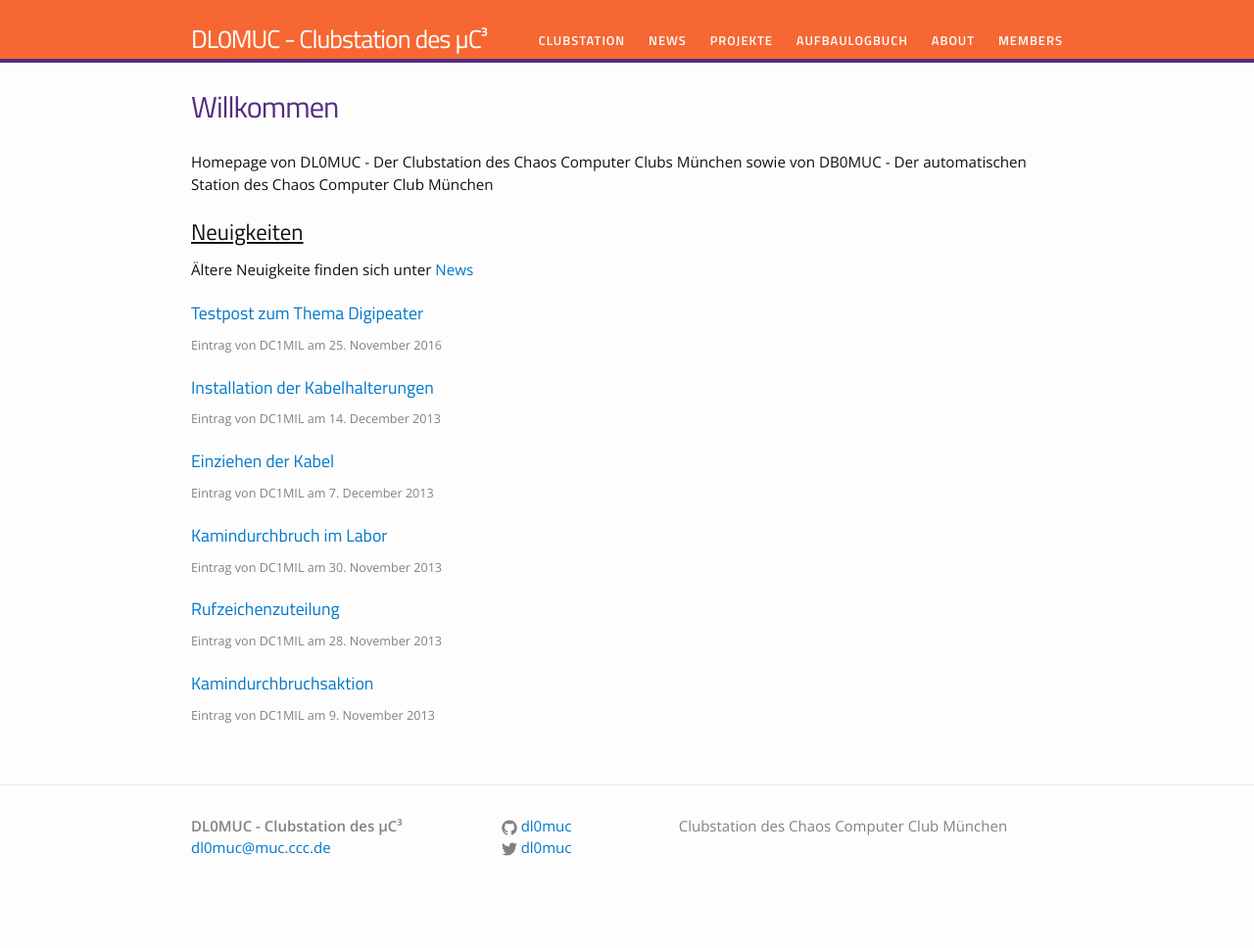
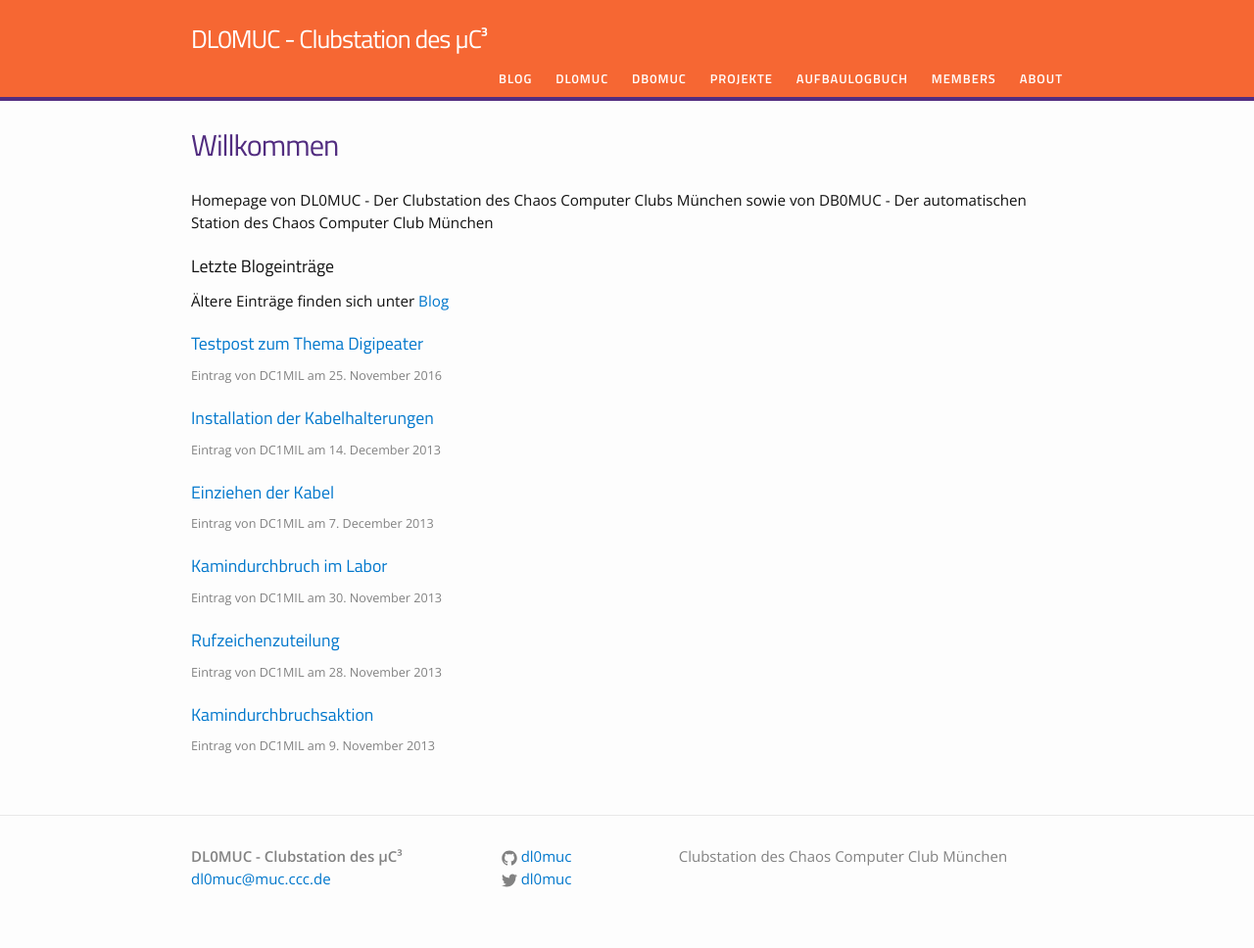
Before and after one commit to dl0muc/homepage, a Jekyll site: the page built from index.md, in a window 1280 px wide. Shown: the whole page at 98% size. Built offline with Jekyll 4.4.1, drawn with Linux system fonts in a browser that asks for light colours; before the commit the page ends 937 px from its top, so only the background shows below that.

Commit message:
NOTICKET: Page Restructure
/dc1mil

```diff
--- a/_data/menu.yml
+++ b/_data/menu.yml
@@ -1,8 +1,11 @@
-- title: "Clubstation"
+- title: "Blog"
+  href: "/bloglisting/"
+
+- title: "DL0MUC"
   href: "/clubstation/"
 
-- title: "News"
-  href: "/news/"
+- title: "DB0MUC"
+  href: "/db0muc/"
 
 - title: "Projekte"
   href: "/projects/"
@@ -13,10 +16,10 @@
       subhref: "/projects/avm/"
 
 - title: "Aufbaulogbuch"
-  href: "/projects/aufbaulogbuch/"
+  href: "/aufbaulogbuch/"
+
+- title: "members"
+  href: "/members.html"
 
 - title: "About"
   href: "/about/"
-
-- title: "members"
-  href: "/members.html"
--- a/blog.md
+++ b/blog.md
@@ -1,8 +1,8 @@
 ---
 layout: page
-title: News
-description: Hier finden sich alle Neuigkeiten zu unserer Clubstation
-permalink: /news/
+title: Blog
+description: Hier finden sich alle Neuigkeiten zu DL0MUC, DB0MUC und unseren Projekten
+permalink: /bloglisting/
 ---
 
 <ul class="listing">
--- a/index.md
+++ b/index.md
@@ -7,9 +7,9 @@
 Homepage von DL0MUC - Der Clubstation des Chaos Computer Clubs München
 sowie von DB0MUC - Der automatischen Station des Chaos Computer Club München
 
-## Neuigkeiten
+### Letzte Blogeinträge
 
-Ältere Neuigkeite finden sich unter <a href="/news" title="News">News</a>
+Ältere Einträge finden sich unter <a href="/bloglisting" title="Blog">Blog</a>
 
 <div class="post">
 {% for post in site.posts %}
--- a/projects/digipeater.md
+++ b/projects/digipeater.md
@@ -2,7 +2,7 @@
 layout: page
 title: Digipeater
 permalink: /projects/digipeater/
-categories: [project]
+categories: [project, db0muc]
 project: 'Digipeater'
 ---
 
```
Also changed, not shown: aufbaulogbuch.md (+1 -1 lines), db0muc.md (added, +27 -0 lines), projects/aprs.md (added, +9 -0 lines), projects/digivoice.md (added, +9 -0 lines), projects/hamnet.md (added, +9 -0 lines).
